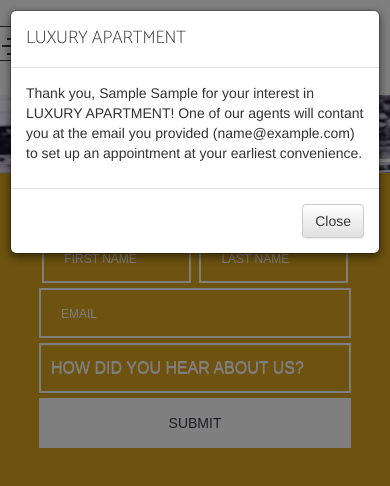
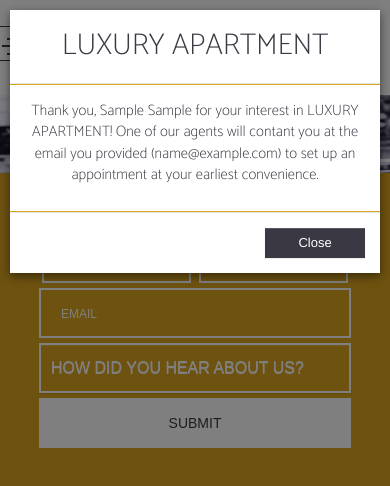
Before and after one commit to alaintavarez001/Razz_Interactive, a plain HTML site: page index.html in a window 390 px wide. Both pictures are taken after typing "Sample", "Sample", "name@example.com" into the empty fields and a click on the button "SUBMIT". Shown: the part 1889-2375 px from the top of the page. Drawn offline with Linux system fonts and the light colour scheme; some packages are replaced by stand-ins of ours; a web font is replaced by a local one.

Commit message:
styled modal and touched up last mobile styling errors

```diff
--- a/css/mediaquery.css
+++ b/css/mediaquery.css
@@ -60,8 +60,6 @@
   text-align: center;
   font-size: 13px;
 }
-
-
 
 /*carousel*/
 #carousel{
@@ -360,7 +358,7 @@
     bottom: 14.7%;
     right: -50%;
     height: 100px;
-    width: 174.4px;;
+    width: 188.3px;
   }
 
   #bottomarrowcontainer{
--- a/css/modals.css
+++ b/css/modals.css
@@ -0,0 +1,31 @@
+/*modal styling*/
+#contactModal .modal-content{
+  background-color: white;
+  border: none;
+  border-radius: 0;
+}
+
+.modal-title{
+  text-align: center;
+  color: #3a3943;
+}
+
+.modal-body{
+  border-top: 1px solid #daa520;
+  border-bottom: 1px solid #daa520;
+  text-align: center;
+  color: #3a3943;
+  font-size: 15px;
+}
+
+#closecontactModal{
+    border: white;
+    border-radius: 0;
+    background: #3a3943;
+    color: white;
+    border: none;
+    font-size: 13px;
+    width: 10rem;
+    text-shadow: none;
+
+}
--- a/css/style.css
+++ b/css/style.css
@@ -12,6 +12,8 @@
 @import url('footer.css');
 @import url('copyrightaccessibility.css');
 @import url('mediaquery.css');
+@import url('modals.css');
+
 /*colors*/
 /*yellow/gold = #daa520 */
 /*gray/blue = #3a3943 */
--- a/index.html
+++ b/index.html
@@ -228,9 +228,9 @@
     <!-- Modal content-->
     <div class="modal-content">
       <div class="modal-header">
-        <h4 class="modal-title catamaran">LUXURY APARTMENT</h4>
+        <h2 class="modal-title catamaran">LUXURY APARTMENT</h2>
       </div>
-      <div class="modal-body" id="contactModalcontent">
+      <div class="modal-body catamaran" id="contactModalcontent">
         <!-- paragraph inserted by jquery  -->
       </div>
       <div class="modal-footer">
```
